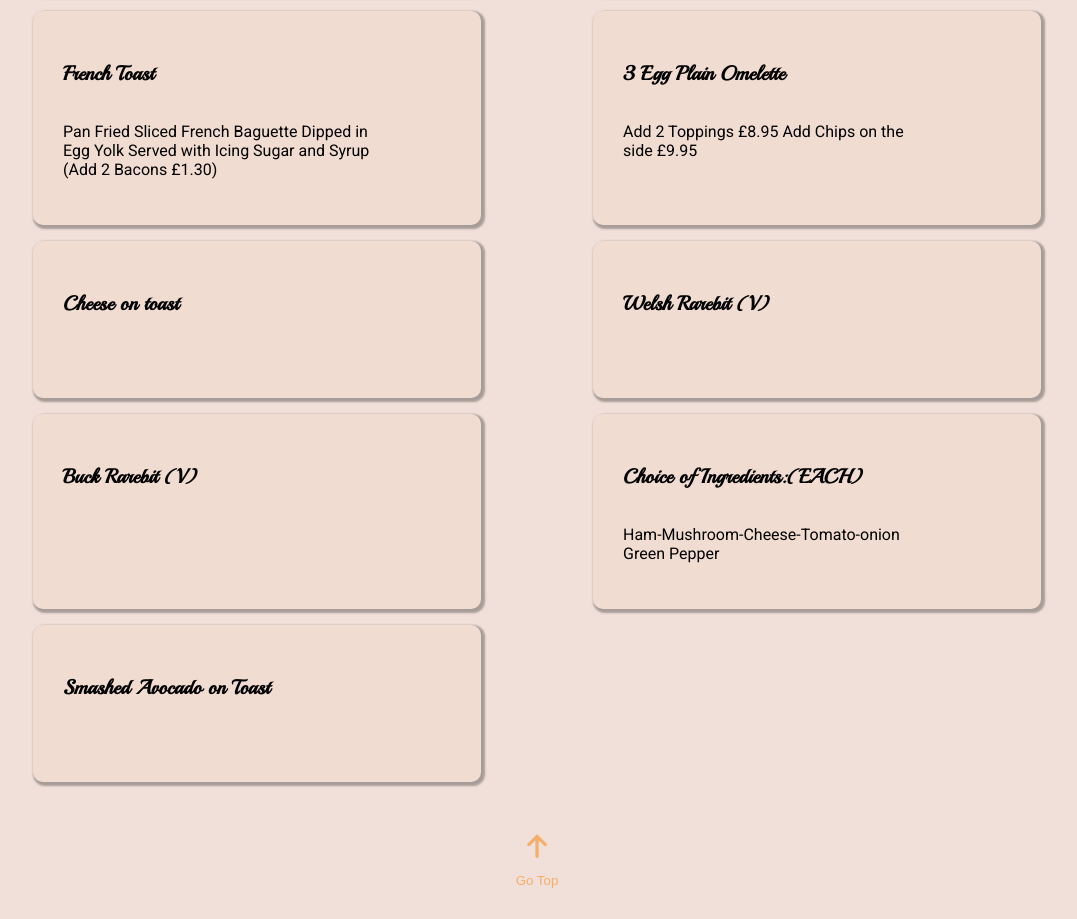
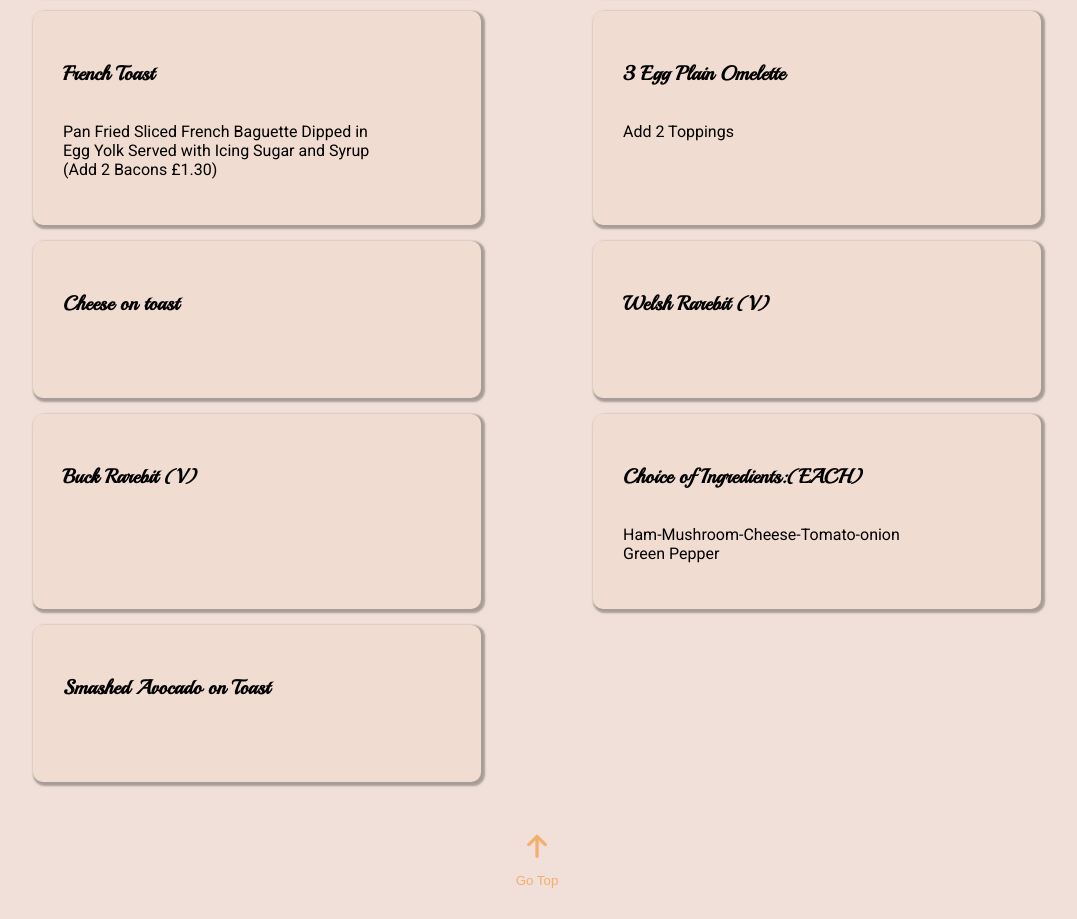
Before and after one commit to melika760/DominiqueCafeMenue, a React (Create React App) app: page /Menu in a window 1280 px wide. Shown: the part 1861-2780 px from the top of the page, without its empty margins (103-1180 px from the left). Built offline with nearby package versions, Linux system fonts and the light colour scheme; some icons are missing; a web font is replaced by a local one.

Commit message:
Update MenuData.js

```diff
--- a/src/Components/MenuData.js
+++ b/src/Components/MenuData.js
@@ -92,7 +92,7 @@ export const dummydata = [
       },
       {
         title: "3 Egg Plain Omelette",
-        description: "Add 2 Toppings £8.95 Add Chips on the side £9.95",
+        description: "Add 2 Toppings ",
         price: 6.95,
         id: "B5",
         Category: "Breakfast"
```
